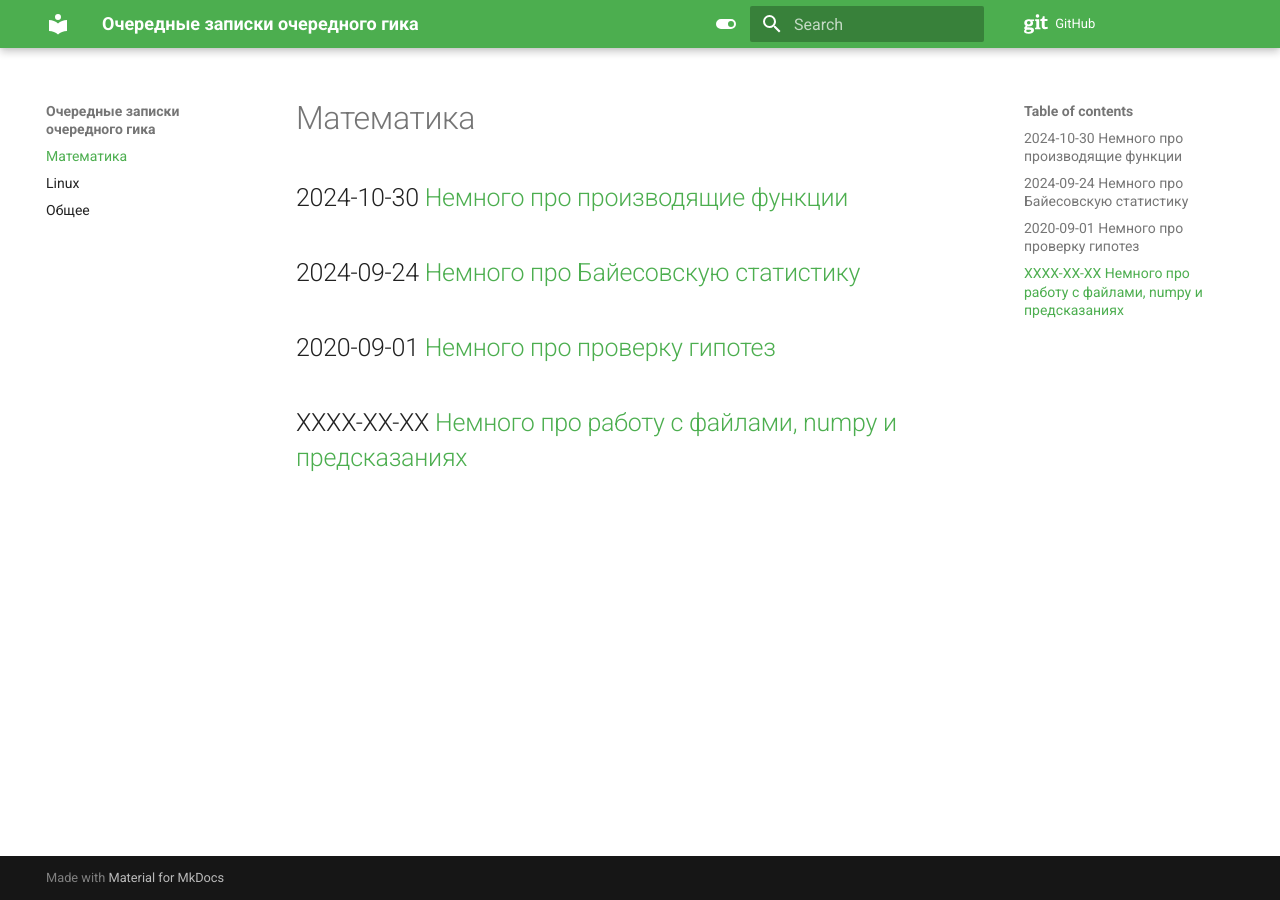
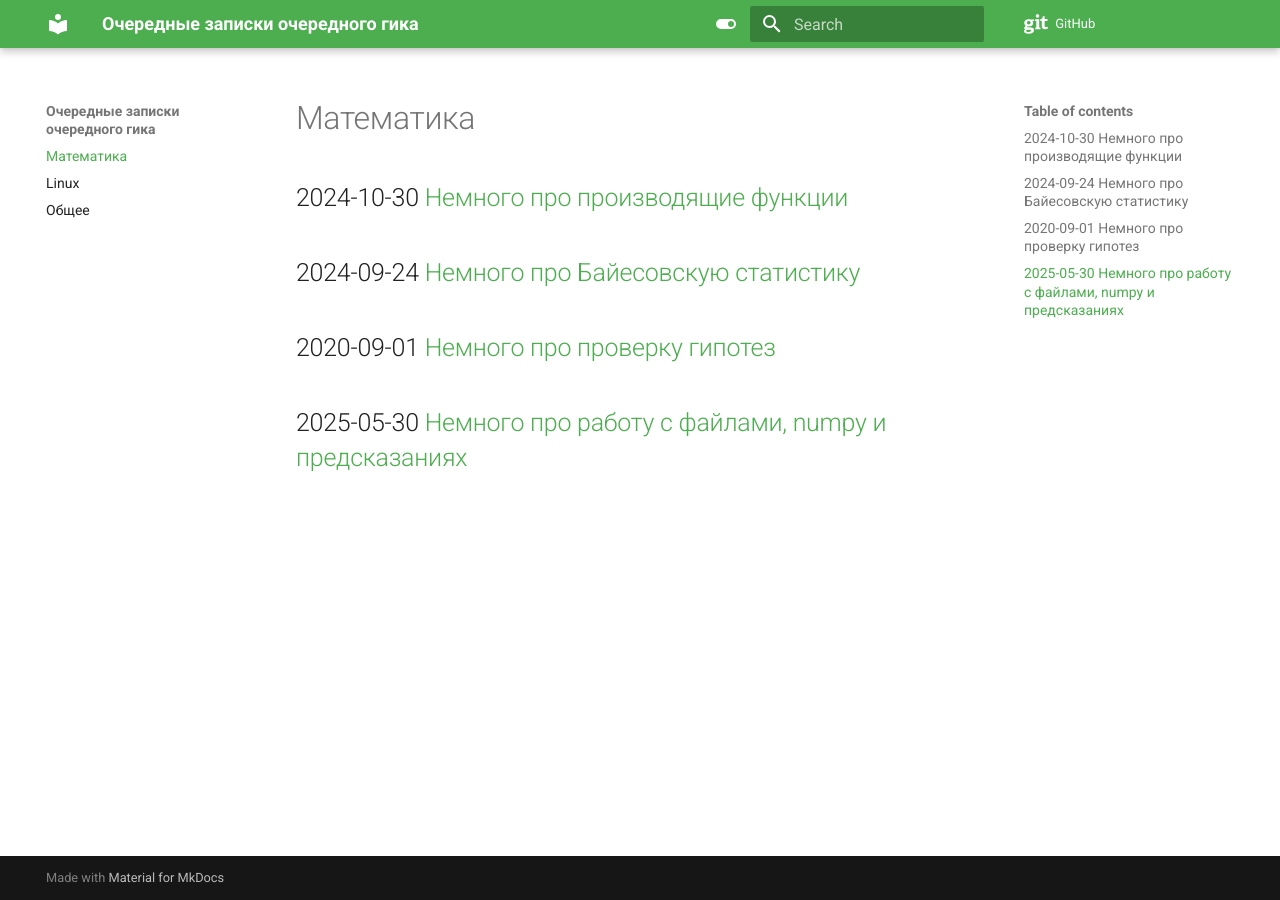
Before and after one commit to rustbas/blog, an MkDocs documentation site: the page built from docs/maths/index.md, in a window 1280 px wide. Built offline with MkDocs 1.6.1 and Material for MkDocs 9.7.7, drawn with Linux system fonts in a browser that asks for light colours; comment, search, counter and statistics services are not loaded.

Commit message:
add date

```diff
--- a/docs/maths/index.md
+++ b/docs/maths/index.md
@@ -6,4 +6,4 @@
 
 ## 2020-09-01 [Немного про проверку гипотез](stat-madness.md)
 
-## XXXX-XX-XX [Немного про работу с файлами, numpy и предсказаниях](type-pred.md)
+## 2025-05-30 [Немного про работу с файлами, numpy и предсказаниях](type-pred.md)
```
